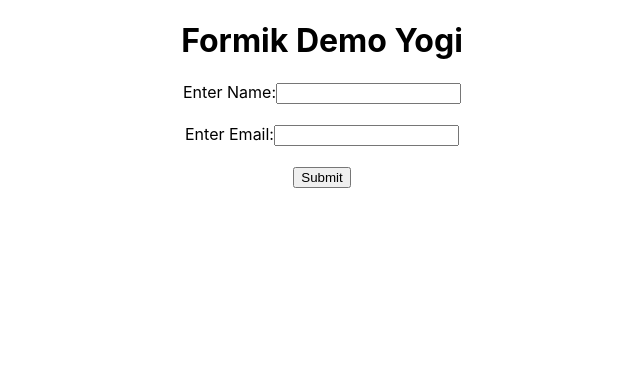
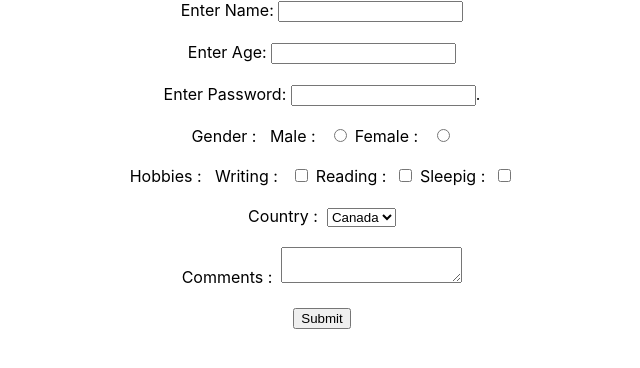
Before and after one commit to yogeshkumarpatil/new-app, a React (Create React App) app: page / in a window 1280 px wide. Shown: the top 368 px of the page, without its empty margins (318-958 px from the left). Built offline with nearby package versions, Linux system fonts and the light colour scheme.

Commit message:
cmplet video no. 73

```diff
--- a/src/App.js
+++ b/src/App.js
@@ -1,12 +1,11 @@
-
 import "./App.css";
-import FormikForm from "./FormikForm";
+import FormikForm2 from "./FormikForm2";
 
 
 function App() {
     return (
         <div>
-            <FormikForm />
+            <FormikForm2 />
         </div>
     );
 }
--- a/src/FormikForm.js
+++ b/src/FormikForm.js
@@ -1,10 +1,14 @@
 import {useFormik} from "formik";
 import React from "react";
+import { FormSchema } from "./FormSchema";
 
 function FormikForm() {
     const formInitialValues = {
-        name: "",
-        email: "",
+        name:"",
+        email:"",
+        age:"",
+        pass:"",
+        cpass:""
     };
     // const formik = useFormik({
     //     initialValues: formInitialValues,
@@ -13,11 +17,16 @@
     //         console.log(values.email);
     //     }
     // });
-    const {handleSubmit,handleChange,values} = useFormik({
+    const {handleSubmit,handleChange, handleBlur, touched, values,errors} = useFormik({
         initialValues: formInitialValues,
-        onSubmit:(values) => {
+        validationSchema: FormSchema,
+        onSubmit:(values,action) => {
             console.log(values.name);
             console.log(values.email);
+            console.log(values.age);
+            console.log(values.pass);
+            console.log(values.cpass);
+            action.resetForm();
         }
     });
 
@@ -26,10 +35,30 @@
             <h1>Formik Demo Yogi</h1>
             <form onSubmit={handleSubmit}>
                 <label htmlFor="">Enter Name:</label>
-                <input type="text" name="name" onChange={handleChange} value={values.name} />
+                <input type="text" name="name" onBlur={handleBlur} onChange={handleChange} value={values.name} />
+                <br />
+                {errors.name && touched.name ? ( <span style={{color:'red'}}>{errors.name}</span>): null}
+
                 <br /> <br />
                 <label htmlFor="">Enter Email:</label>
-                <input type="text" name="email" onChange={handleChange} value={values.email} />
+                <input type="text" name="email" onBlur={handleBlur} onChange={handleChange} value={values.email} />
+                <br />
+                {errors.email && touched.email ? ( <span style={{color:'red'}}>{errors.email}</span>): null}
+                <br /> <br />
+                <label htmlFor="">Enter Age:</label>
+                <input type="text" name="age" onBlur={handleBlur} onChange={handleChange} value={values.age} />
+                <br />
+                {errors.age && touched.age ? ( <span style={{color:'red'}}>{errors.age}</span>): null}
+                <br /> <br />
+                <label htmlFor="">Enter Password:</label>
+                <input type="text" name="pass" onBlur={handleBlur} onChange={handleChange} value={values.pass} />
+                <br />
+                {errors.pass && touched.pass ? ( <span style={{color:'red'}}>{errors.pass}</span>): null}
+                <br /> <br />
+                <label htmlFor="">Enter Confirm Password:</label>
+                <input type="text" name="cpass" onBlur={handleBlur} onChange={handleChange} value={values.cpass} />
+                <br />
+                {errors.cpass && touched.cpass ? ( <span style={{color:'red'}}>{errors.cpass}</span>): null}
                 <br /> <br />
                 <input type="submit" value="Submit" />
             </form>
--- /dev/null
+++ b/src/FormikForm2.js
@@ -0,0 +1,72 @@
+import { Field, Form, Formik } from 'formik'
+import React, { useState } from 'react'
+
+function FormikForm2() {
+  const [formdata, setFormData] =   useState({});
+  return (
+    <div>
+      <Formik
+      initialValues={{name:"", age:"", pass:"", gender:"", hobby:"", country:"", comment:""}}
+      onSubmit={(values) => {
+        console.log(values)
+        setFormData(values)
+      }}
+      >
+        <Form>
+            <label htmlFor="">Enter Name: </label>
+            <Field type="text" name="name"/>
+
+            <br /> <br />
+
+            <label htmlFor="">Enter Age: </label>
+            <Field type="number" name="age"/>
+
+            <br /> <br />
+
+            <label htmlFor="">Enter Password: </label>
+            <Field type="password" name="pass"/>.
+
+            <br /> <br />
+
+            <label htmlFor="">Gender : &nbsp; </label>
+            <label htmlFor="">Male : &nbsp; </label>
+            <Field type="radio" name="gender" value="Male" />
+            &nbsp;
+
+            <label htmlFor="">Female : &nbsp; </label>
+            <Field type="radio" name="gender" value="Female" />
+            <br /> <br />
+
+            <label htmlFor="">Hobbies : &nbsp; </label>
+            <label htmlFor="">Writing : &nbsp; </label>
+            <Field type="checkbox" name="hobby" value="Writing"/>
+            &nbsp;
+            <label htmlFor="">Reading : &nbsp;</label>
+            <Field type="checkbox" name="hobby" value="Reading"/>
+            &nbsp;
+            <label htmlFor="">Sleepig :&nbsp; </label>
+            <Field type="checkbox" name="hobby" value="Slpping"/>
+            <br /> <br />
+
+            <label htmlFor="">Country :&nbsp; </label>
+            <Field name="country" as="select">
+                <option value="Camada">Canada</option>
+                <option value="USA">USA</option>
+                <option value="UK">UK</option>
+            </Field>
+
+            <br /> <br />
+            <label htmlFor="">Comments :&nbsp; </label>
+            <Field as="textarea" name="comment" />
+            <br /> <br />
+            <button type='submit'>Submit</button>
+        </Form>
+      </Formik>
+      {/* <h1>{JSON.stringify(formdata)}</h1> */}
+      <h1>{formdata.name}</h1>
+      <h1>{formdata.age}</h1>
+    </div>
+  )
+}
+
+export default FormikForm2
```
Also changed, not shown: src/FormSchema.js (+13 -0 lines).
